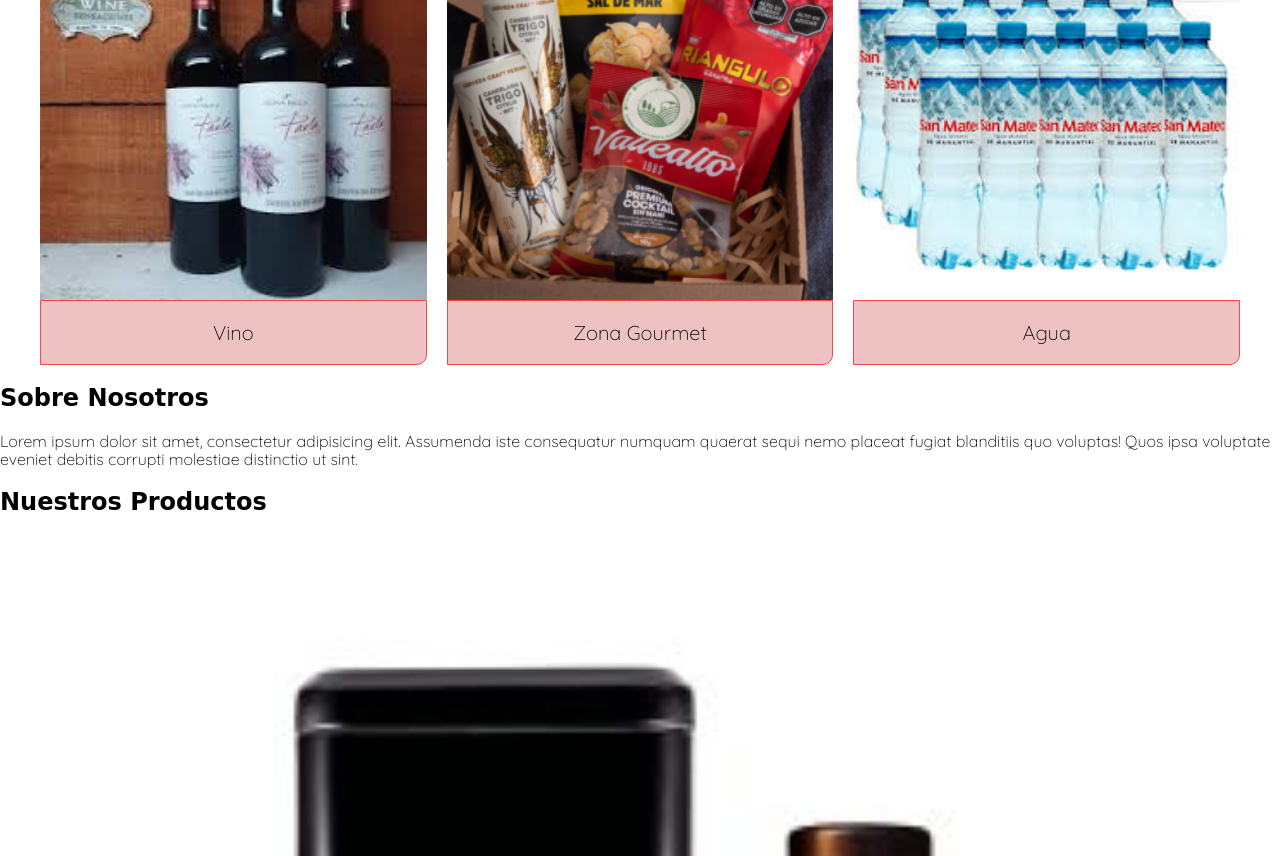
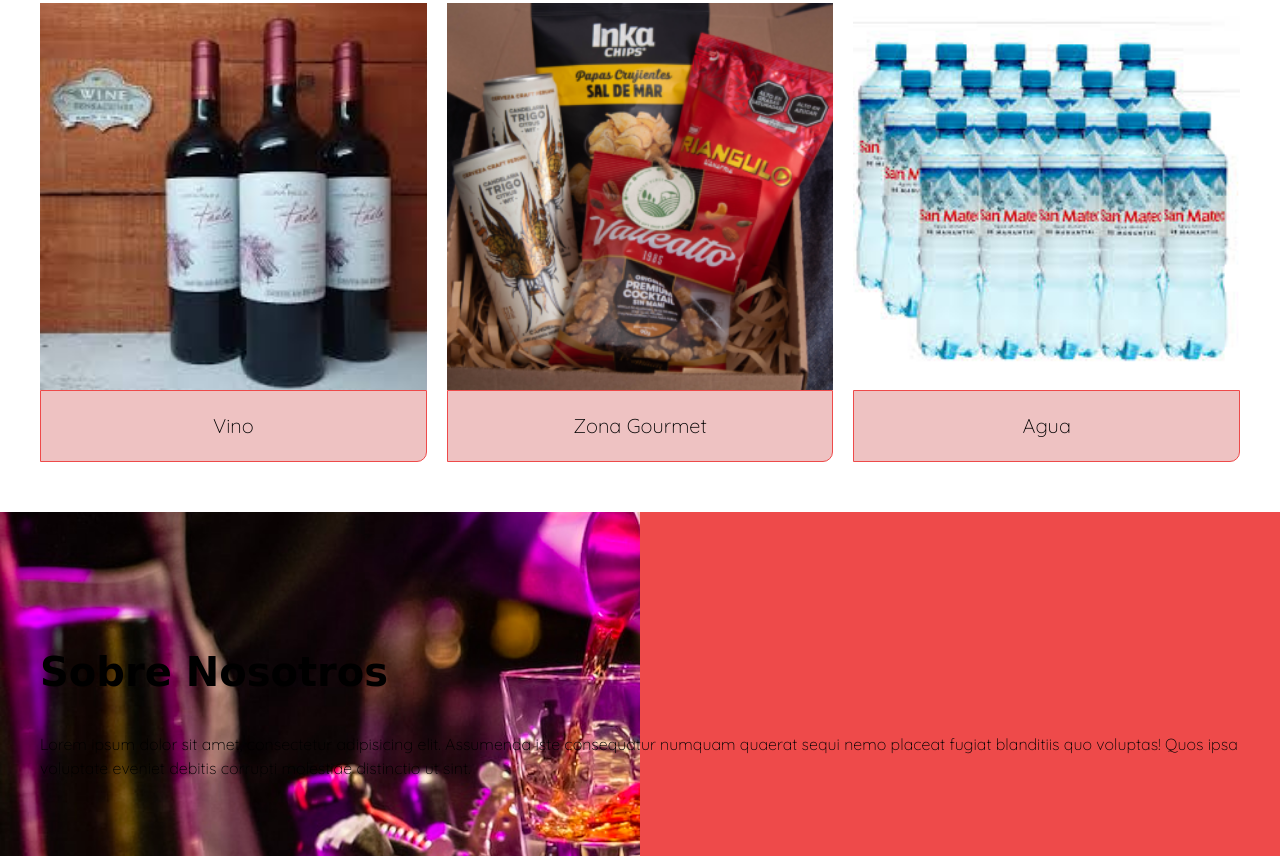
Before and after one commit to Noodle96/cssPortfolio, a plain HTML site: page EntragosStore/index.html in a window 1280 px wide. Shown: the part 1944-2800 px from the top of the page. Drawn offline with Linux system fonts and the light colour scheme; a web font is replaced by a local one.

Commit message:
About us -background image

```diff
--- a/EntragosStore/css/app.css
+++ b/EntragosStore/css/app.css
@@ -17,11 +17,21 @@
 }
 body{
     font-family: 'Quicksand', sans-serif;
-    font-size: 1.6rem;;
+    font-size: 1.6rem;
+    line-height: 1.5;
 }
 h1,h2,h3,h4,h5,h6{
     font-family: 'Rubik Iso', cursive;
-
+    margin: 3rem 0 3rem 0;
+}
+h1{
+    font-size: 5rem;
+}
+h2{
+    font-size: 4rem;
+}
+h3{
+    font-size: 3rem;
 }
 
 .contenedor{
@@ -31,7 +41,6 @@
 
 .nombre-sitio{
     margin-top: 10rem;
-    margin-bottom: 5rem;
     text-align: center;
 }
 .nombre-sitio span{
@@ -52,6 +61,7 @@
     background-image: url(../img/licores/principal.jpg);
     background-repeat: no-repeat;
     background-size: cover;
+    background-position: center center;
     height: 60rem;
 }
 
@@ -81,3 +91,15 @@
     grid-template-columns: repeat(3,1fr);
     grid-gap: 2rem;
 }
+
+/* Sobre Nosotros */
+.sobre-nosotros{
+    margin-top: 5rem;
+    background-image:
+     linear-gradient(to right,transparent 50%,#ee4a4a 50%,#ee4a4a 100%)
+    ,url(../img/licores/nosotros.jpeg);
+    background-position: left center;
+    background-repeat: no-repeat;
+    padding: 10rem 0 10rem 0;
+    background-size: 100%, 120rem;
+}
--- a/EntragosStore/index.html
+++ b/EntragosStore/index.html
@@ -69,8 +69,8 @@
         </div>
     </section>
 
-    <section>
-        <div>
+    <section class="sobre-nosotros">
+        <div class="contenedor">
             <h2>Sobre Nosotros</h2>
             <p>Lorem ipsum dolor sit amet, consectetur adipisicing elit. Assumenda iste consequatur numquam quaerat sequi nemo placeat
                  fugiat blanditiis quo voluptas! Quos ipsa voluptate eveniet debitis corrupti molestiae distinctio ut sint.
```
Also changed, not shown: EntragosStore/img/licores/nosotros.jpeg (added).
